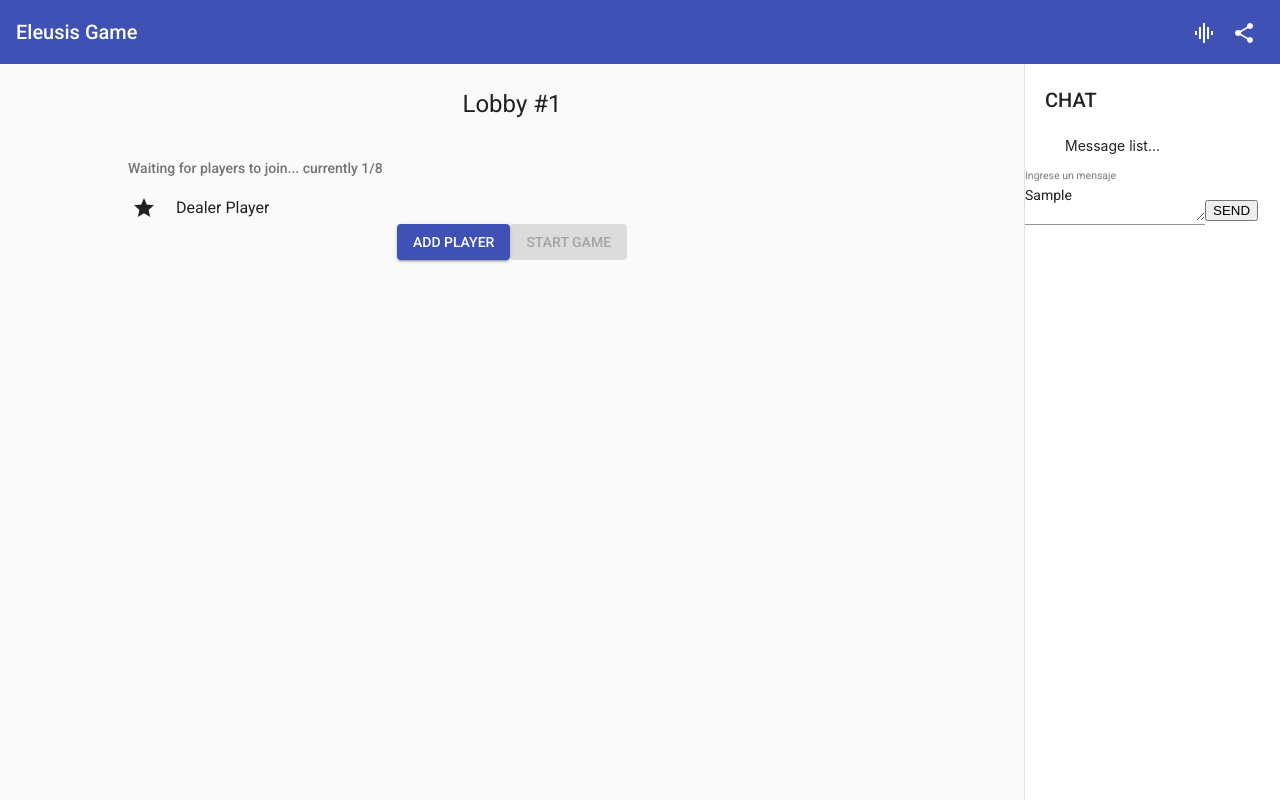
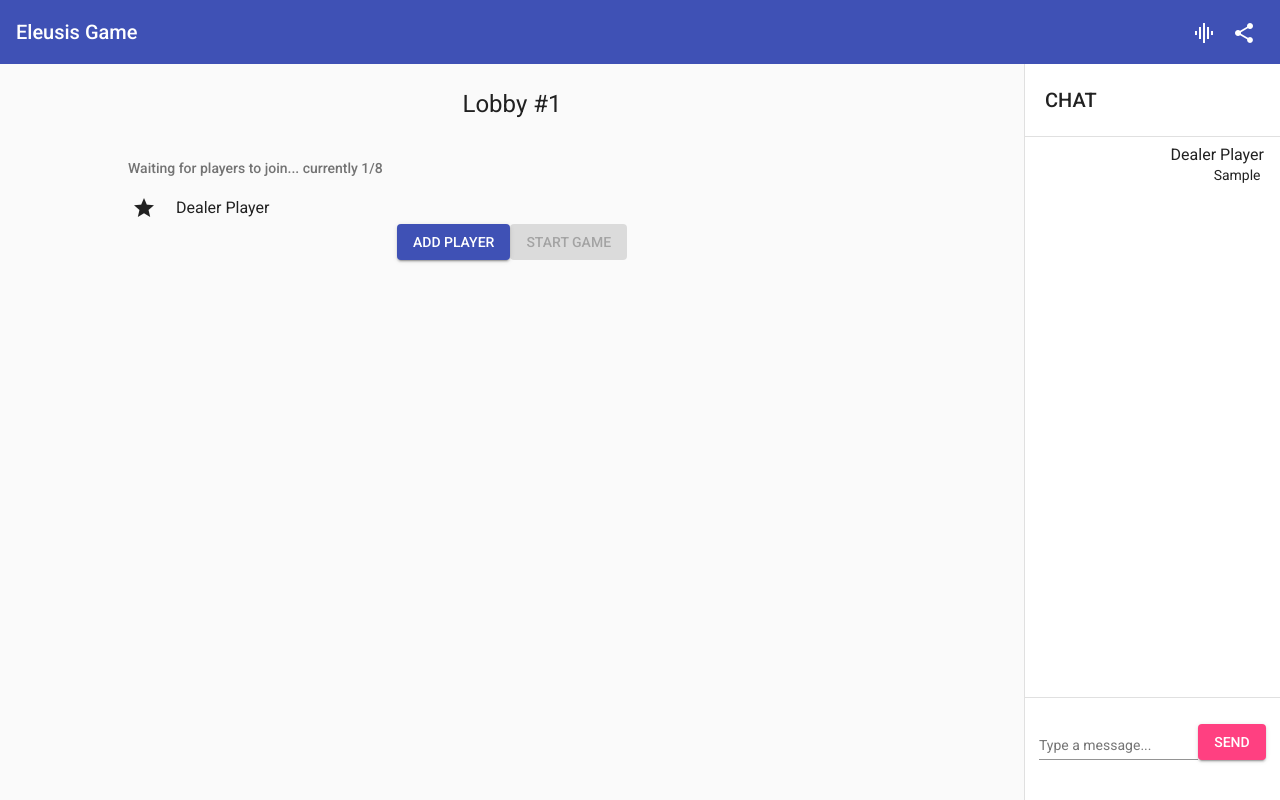
Before and after one commit to OJP98/eleusis-angular, an Angular app in the folder eleusis-app/: page /1 in a window 1280 px wide. Both pictures are taken after typing "Sample" into the empty fields and a click on the button "SEND". Built offline with nearby package versions, Linux system fonts and the light colour scheme.

Commit message:
Chat terminado

```diff
--- a/eleusis-app/src/app/app.module.ts
+++ b/eleusis-app/src/app/app.module.ts
@@ -13,6 +13,7 @@ import { ClientTestingComponent } from './components/client-testing/client-testi
 import { LobbyComponent } from './components/lobby/lobby.component';
 import { NotFoundComponent } from './components/not-found/not-found.component';
 import { HomeComponent } from './components/home/home.component';
+import { ChatWindowComponent } from './components/chat-window/chat-window.component';
 
 @NgModule({
   declarations: [
@@ -21,6 +22,7 @@ import { HomeComponent } from './components/home/home.component';
     LobbyComponent,
     NotFoundComponent,
     HomeComponent,
+    ChatWindowComponent,
   ],
   imports: [
     BrowserModule,
--- /dev/null
+++ b/eleusis-app/src/app/components/chat-window/chat-window.component.html
@@ -0,0 +1,19 @@
+<div fxLayout="column" fxLayoutAlign="center stretch" style="height: 100%;">
+	<h2 fxFlex>CHAT</h2>
+	<mat-divider></mat-divider>
+	<mat-list class="message-list" fxFlex="90">
+		<mat-list-item *ngFor="let message of messageList" style="height: inherit;">
+			<div mat-line [ngStyle]="{'text-align': (message.PlayerId==player.Id) ? 'end' : 'start'}">{{message.Name}}</div>
+			<div mat-line [ngStyle]="{'text-align': (message.PlayerId==player.Id) ? 'end' : 'start'}">{{message.Message}}
+			</div>
+		</mat-list-item>
+	</mat-list>
+	<mat-divider></mat-divider>
+	<div class=" action-space" fxLayout="row" fxLayoutAlign="center center" fxFlex="10">
+		<mat-form-field fxFlex="70">
+			<mat-label>Type a message...</mat-label>
+			<input matInput [(ngModel)]="inputField" (keyup.enter)="SendMessage(inputField)">
+		</mat-form-field>
+		<button mat-raised-button color="accent" (click)="SendMessage(inputField)" fxFlex>SEND</button>
+	</div>
+</div>
--- /dev/null
+++ b/eleusis-app/src/app/components/chat-window/chat-window.component.scss
@@ -0,0 +1,18 @@
+.action-space {
+	margin: 1em;
+
+	button {
+		margin-bottom: 1em;
+	}
+}
+
+.message-list {
+	overflow-y: auto;
+
+	div {
+		overflow-x: hidden !important;
+		white-space: pre-wrap !important;
+		word-break: break-word !important;
+		// display: inherit;
+	}
+}
--- /dev/null
+++ b/eleusis-app/src/app/components/chat-window/chat-window.component.ts
@@ -0,0 +1,64 @@
+import { Component, OnInit, OnDestroy } from '@angular/core';
+import { Message } from '../../interfaces/message';
+import { Observable, Subscription } from 'rxjs';
+import { ClientService } from 'src/app/services/client.service';
+import { PlayerService } from 'src/app/services/player.service';
+import { Player } from 'src/app/interfaces/player';
+
+@Component({
+  selector: 'app-chat-window',
+  templateUrl: './chat-window.component.html',
+  styleUrls: ['./chat-window.component.scss']
+})
+export class ChatWindowComponent implements OnInit, OnDestroy {
+
+  private messagesObservable$: Observable<Message>
+  private messageSuscription: Subscription;
+  private player: Player;
+
+  public messageList: Message[] = [];
+  public inputField: string;
+
+  constructor(
+    private clientService: ClientService,
+    private playerService: PlayerService,
+  ) {
+    this.player = this.playerService.CurrentPlayer;
+  }
+
+  private ManageMessageSuscription(): void {
+    this.messagesObservable$ = this.clientService.ColaDeMensajesSubject;
+    this.messageSuscription = this.messagesObservable$.subscribe(newMessage => {
+      this.messageList.push(newMessage);
+    })
+  }
+
+  public SendMessage(message: string): void {
+
+    // Enviar mensaje con client service
+    this.clientService.EnviarMensaje(message);
+
+    if (this.inputField.replace(/\s/g, '').length) {
+      // Crear objeto tipo mensaje
+      const newMessage: Message = {
+        Name: this.player.Name,
+        PlayerId: this.player.Id,
+        Message: message,
+      }
+
+      // Pushear mensaje a la lista
+      this.messageList.push(newMessage);
+      this.inputField = '';
+    }
+
+  }
+
+  ngOnInit(): void {
+    this.ManageMessageSuscription();
+  }
+
+  ngOnDestroy(): void {
+    this.messageSuscription.unsubscribe();
+  }
+
+}
--- a/eleusis-app/src/app/components/lobby/lobby.component.html
+++ b/eleusis-app/src/app/components/lobby/lobby.component.html
@@ -1,17 +1,6 @@
 <mat-drawer-container class="drawer-style">
 	<mat-drawer mode="side" position="end" opened style="width: 20%;">
-        <h2>CHAT</h2>
-        <div>
-            <ul>Message list...</ul>
-        </div>
-        <div>
-            <mat-form-field>
-                <mat-label>Ingrese un mensaje</mat-label>
-                <textarea matInput></textarea>
-            </mat-form-field>
-            <button>SEND</button>
-        </div>
-
+		<app-chat-window></app-chat-window>
 	</mat-drawer>
 	<mat-drawer-content>
 		<h1 style="text-align: center;">Lobby #{{lobbyId}}</h1>
@@ -30,7 +19,8 @@
 				<!-- APARTADO DE BOTONES -->
 				<div fxLayout="row" fxLayoutAlign="center center">
 					<button mat-raised-button color="primary" (click)="AddFakePlayer()">ADD PLAYER</button>
-                    <button mat-raised-button color="accent" (click)="StartNewGame()" [disabled]="table.Players.length < 3 || myPlayer.isHost">START GAME</button>
+					<button mat-raised-button color="accent" (click)="StartNewGame()"
+						[disabled]="table.Players.length < 3 || myPlayer.isHost">START GAME</button>
 				</div>
 			</div>
 
--- /dev/null
+++ b/eleusis-app/src/app/interfaces/message.ts
@@ -0,0 +1,5 @@
+export interface Message {
+  Name: string,
+  Message: string,
+  PlayerId?: number,
+}
--- a/eleusis-app/src/app/services/client.service.ts
+++ b/eleusis-app/src/app/services/client.service.ts
@@ -1,6 +1,8 @@
 import { Injectable, OnInit } from '@angular/core';
 import { webSocket, WebSocketSubject } from 'rxjs/webSocket';
 import { Subject, Observable } from 'rxjs';
+import { Message } from '../interfaces/message';
+import { PropertyRead } from '@angular/compiler';
 
 @Injectable({
 	providedIn: 'root',
@@ -8,6 +10,7 @@ import { Subject, Observable } from 'rxjs';
 export class ClientService {
 	private subject: WebSocketSubject<any>;
 	private mensajeSubject$ = new Subject<JSON>();
+	private colaDeMensajesSubject$ = new Subject<Message>();
 
 	constructor() {
 		this.subject = webSocket({
@@ -52,10 +55,23 @@ export class ClientService {
 	 */
 	public ex(mensaje: JSON): void {
 		this.mensajeSubject$.next(mensaje);
+
+		const props: any = mensaje;
+		const nuevoMensaje: Message = {
+			Name: props.user,
+			Message: props.mensaje,
+			PlayerId: props.id,
+		}
+
+		this.colaDeMensajesSubject$.next(nuevoMensaje);
 	}
 
 	public get MensajeSubject(): Observable<JSON> {
 		return this.mensajeSubject$.asObservable();
+	}
+
+	public get ColaDeMensajesSubject(): Observable<Message> {
+		return this.colaDeMensajesSubject$.asObservable();
 	}
 
 	/**
```
Also changed, not shown: 1 other file (tests, documents, lock files or other folders). Lines whose indentation alone changed are shown as unchanged.
